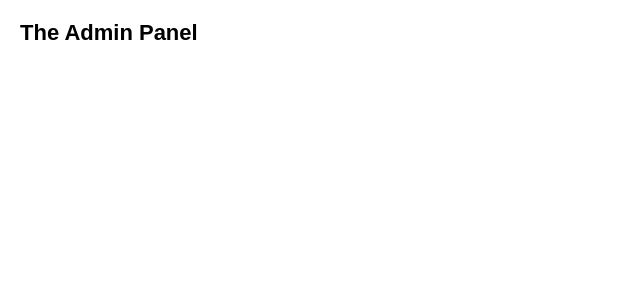
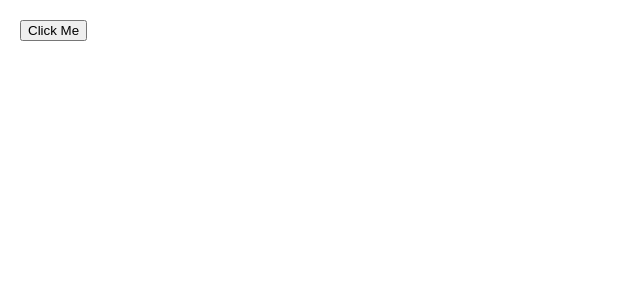
Before and after one commit to reoko/REACT-1-QUICK-START, a React (Create React App) app in the folder src/: page / in a window 1280 px wide. Shown: the top 300 px of the page, without its empty margins (0-640 px from the left). Built offline with nearby package versions, Linux system fonts and the light colour scheme.

Commit message:
Responding to Events

```diff
--- a/src/App.js
+++ b/src/App.js
@@ -68,9 +68,29 @@ function LoginForm() {
   );
 }
 
+/**
+ *  Start - Responding to Events
+ */
+
+function MyButton() {
+  function handleClick() {
+    alert('You clicked me!');
+  }
+
+  return (
+    <button onClick={handleClick} >
+      Click Me
+    </button>
+  );
+}
+
+/**
+ *  End - Responding to Events
+ */
+
 export default function Page() {
-  let content;
-  var isLoggedIn = true;
+  //let content;
+  //var isLoggedIn = true;
 
   // Start - Long method
   /*
@@ -109,6 +129,7 @@ export default function Page() {
 
 
   // Start - No need of 'else' branch
+  /*
   return (
     <React.Fragment>
       <div>
@@ -116,5 +137,22 @@ export default function Page() {
       </div>
     </React.Fragment>
   );
+  */
   // End - No need of 'else' branch
+
+  /**
+   *  Start - Responding to Events
+   */
+
+  return (
+    <React.Fragment>
+      <div>
+        <MyButton />
+      </div>
+    </React.Fragment>
+  );
+
+  /**
+   *  End - Responding to Events
+   */
 }
```
